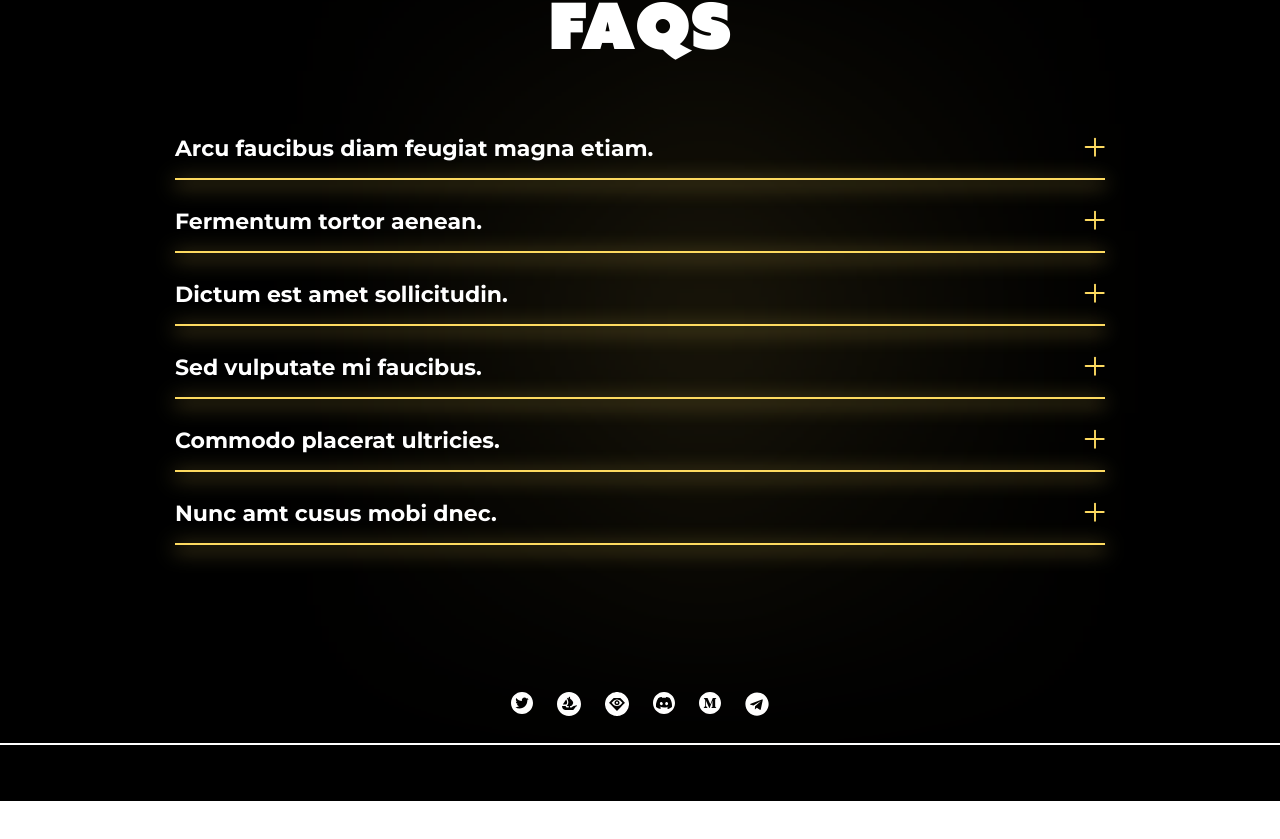
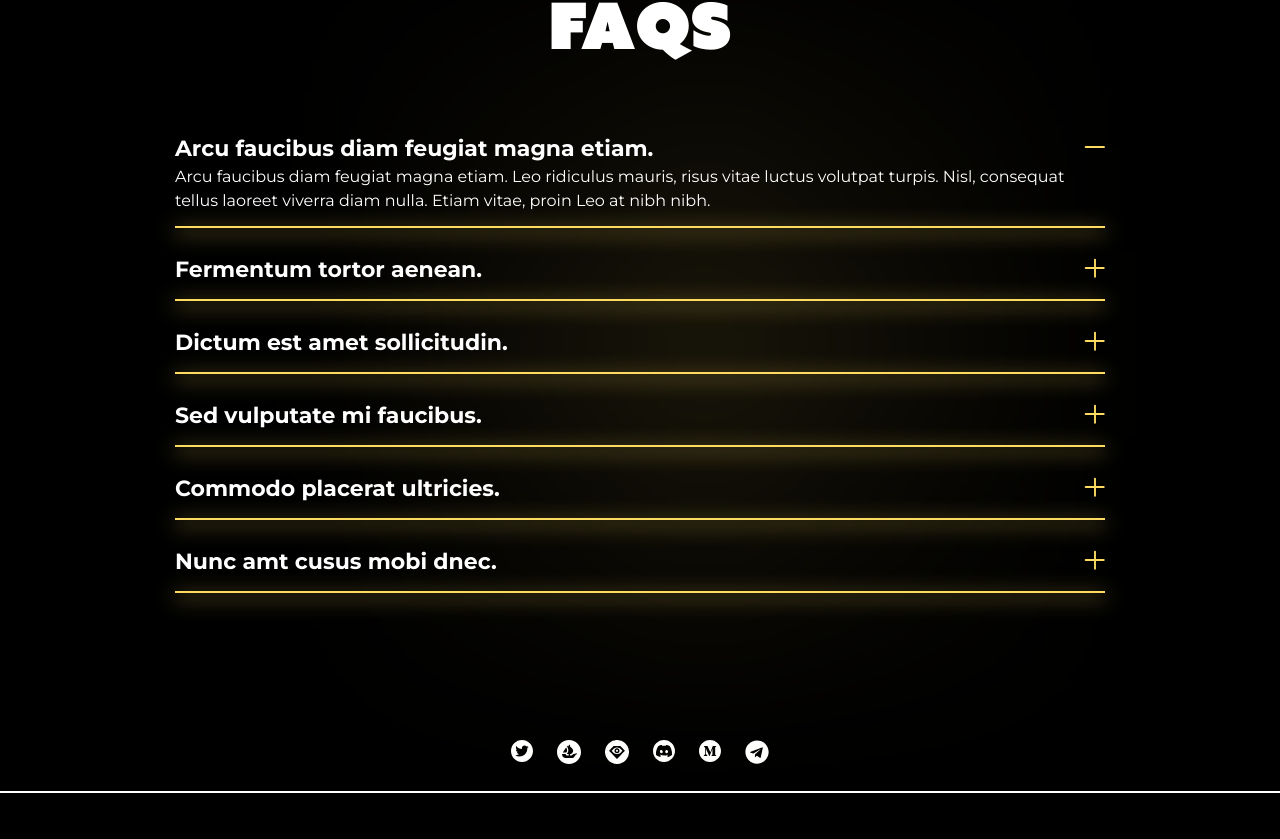
Before and after one commit to Dh-Pardeep/dompkong, a React (Vite) app: page / in a window 1280 px wide. Shown: the part 6798-7637 px from the top of the page. Before the commit the page ends 7599 px from the top, so only its background shows below. Built offline with nearby package versions, Linux system fonts and the light colour scheme.

Commit message:
accrodin set

```diff
--- a/src/components/MyAccordion.jsx
+++ b/src/components/MyAccordion.jsx
@@ -24,7 +24,7 @@ function Icon({ id, open }) {
 
 
 export function MyAccordion() {
-    const [open, setOpen] = React.useState(0);
+    const [open, setOpen] = React.useState(1);
 
     const handleOpen = (value) => setOpen(open === value ? 0 : value);
 
```
